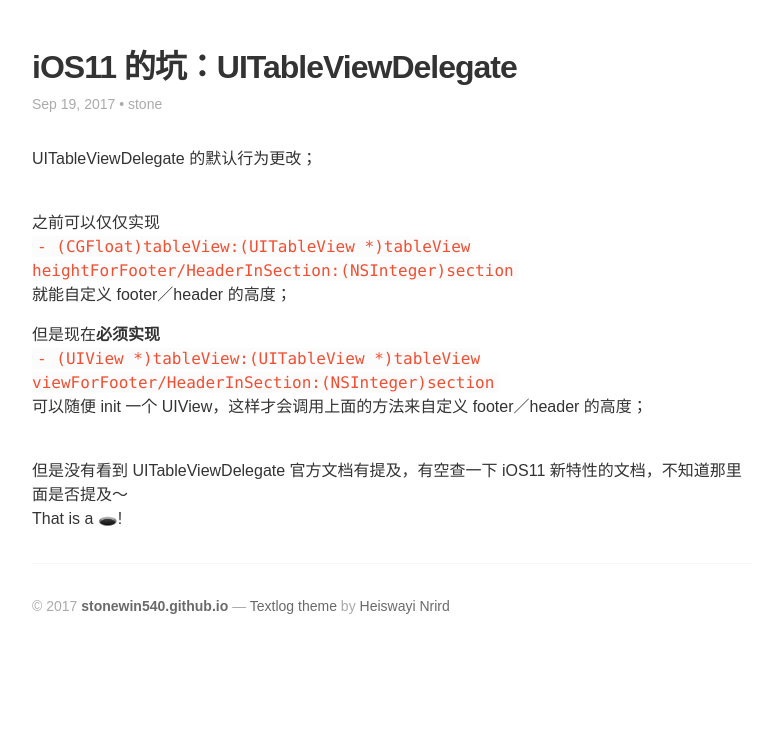
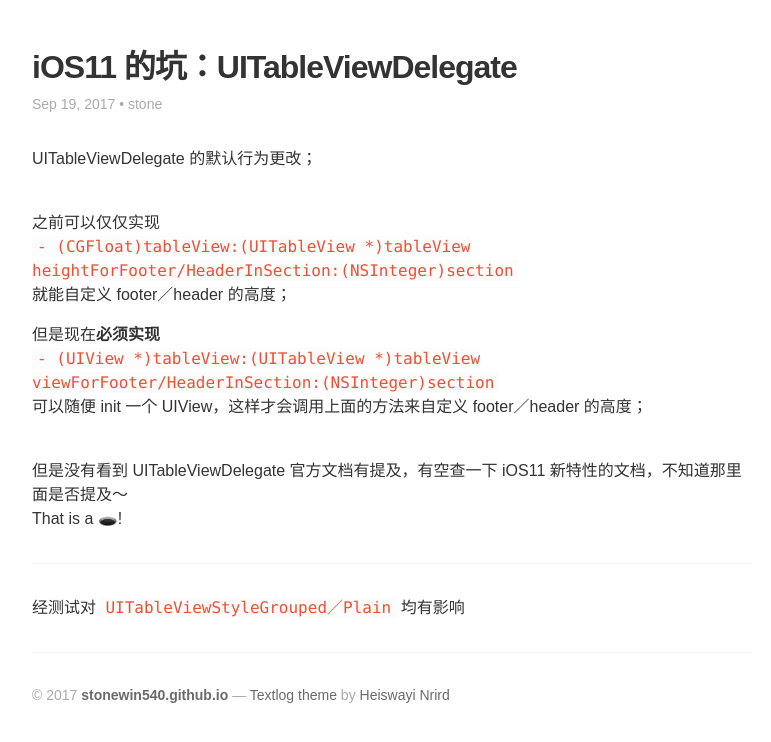
Before and after one commit to stonewin540/stonewin540.github.io, a Jekyll site: the page built from _posts/2017-09-19-iOS11-的坑：UITableViewDelegate.md, in a window 1280 px wide. Shown: the top 742 px of the page, without its empty margins (8-779 px from the left). Built offline with Jekyll 4.4.1, drawn with Linux system fonts in a browser that asks for light colours; some web fonts are replaced.

Commit message:
iOS11 UITableViewDelegate supplement.

```diff
--- a/_posts/2017-09-19-iOS11-的坑：UITableViewDelegate.md
+++ b/_posts/2017-09-19-iOS11-的坑：UITableViewDelegate.md
@@ -19,3 +19,6 @@ UITableViewDelegate 的默认行为更改；<br />
 <br />
 但是没有看到 UITableViewDelegate 官方文档有提及，有空查一下 iOS11 新特性的文档，不知道那里面是否提及～<br />
 That is a 🕳️!
+
+---
+经测试对 `UITableViewStyleGrouped／Plain` 均有影响
```
